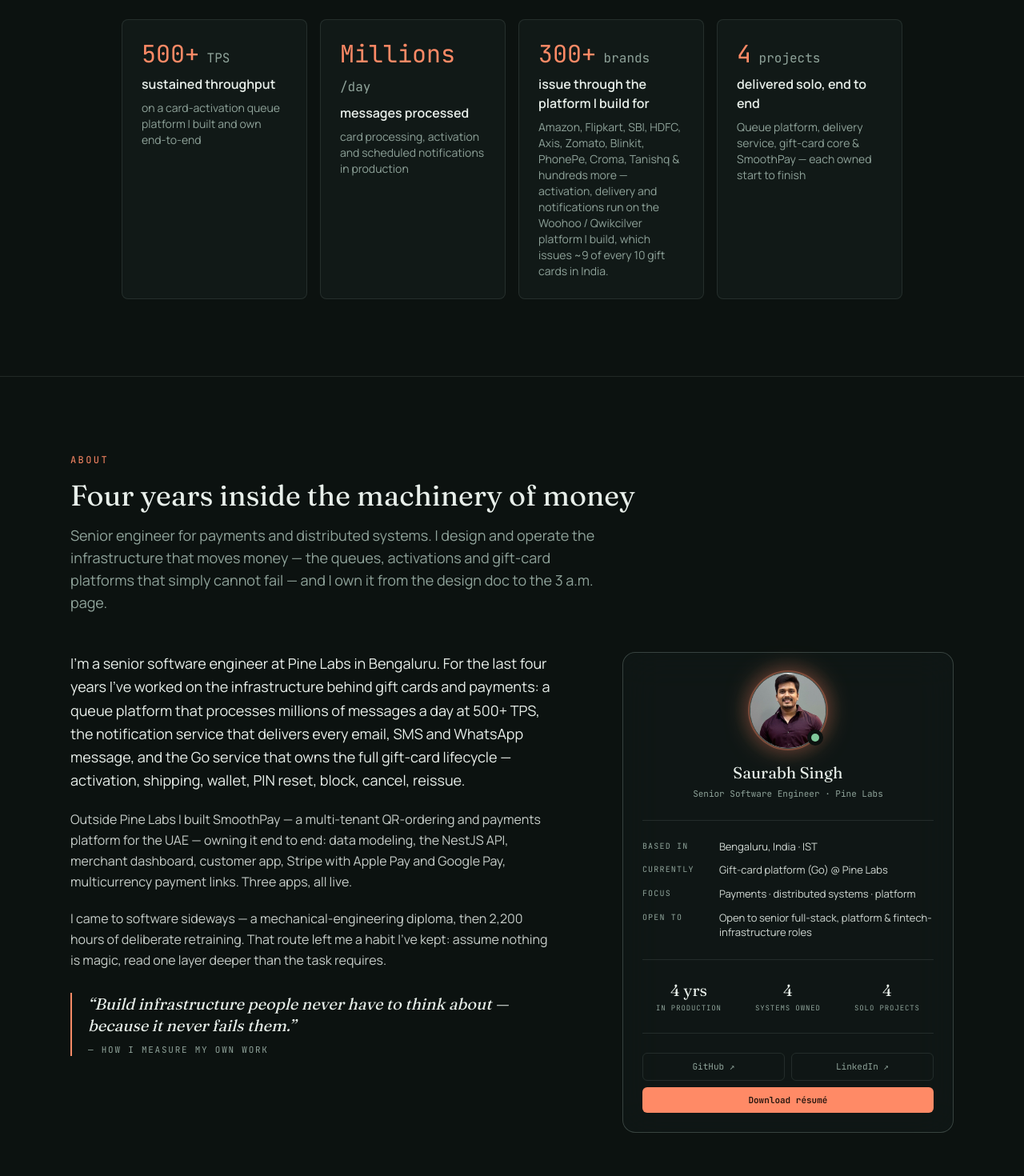
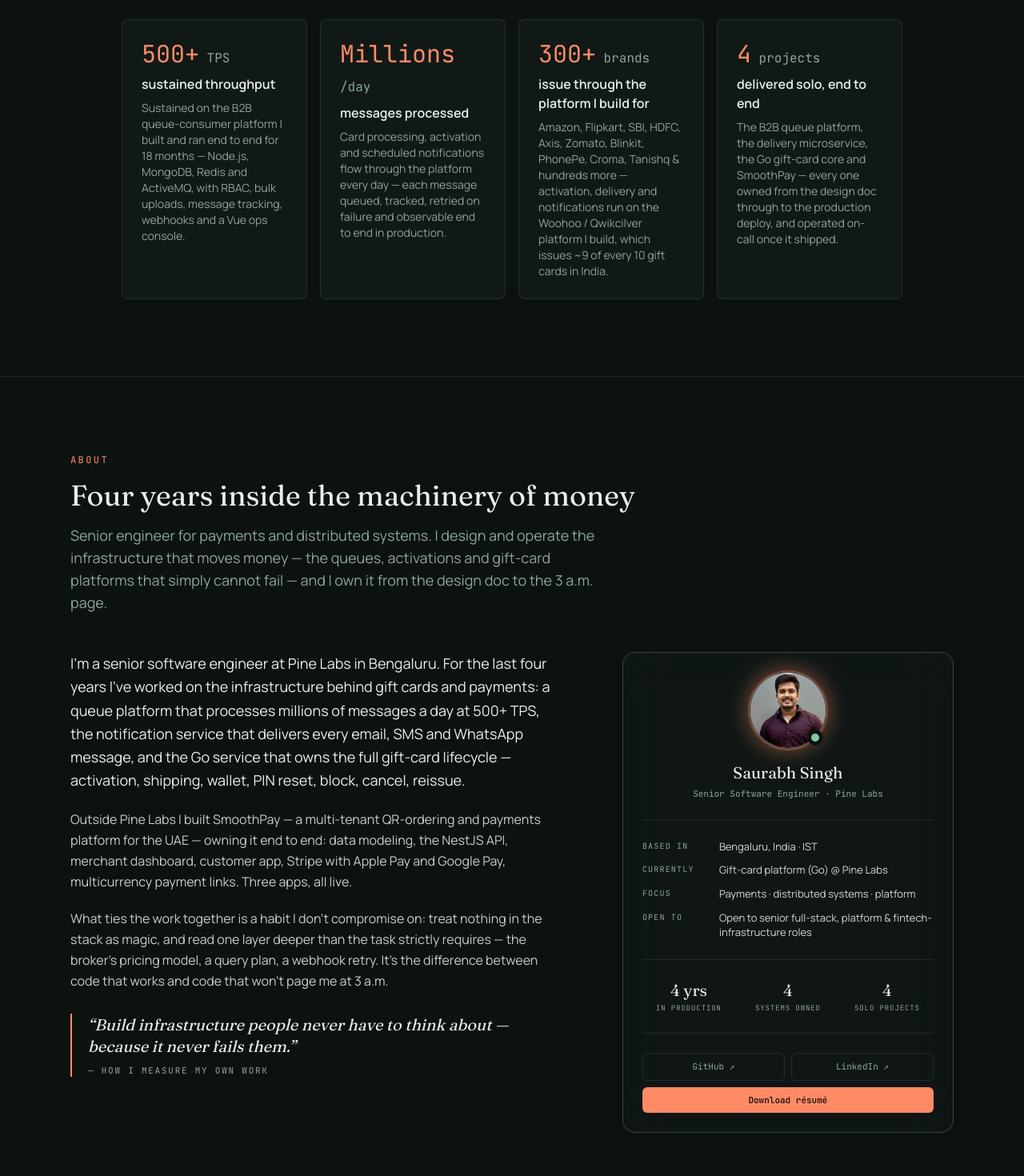
Before and after one commit to SaurabhSinghRbz/saurabh-singh-portfolio, a Next.js app: page / in a window 1280 px wide. Shown: the part 1000-2470 px from the top of the page at 80% size. Built offline with nearby package versions, Linux system fonts and the light colour scheme.

Commit message:
fixed the contact and about section and filled the site cards

```diff
--- a/src/components/sections/Journey.tsx
+++ b/src/components/sections/Journey.tsx
@@ -9,7 +9,7 @@ export default function Journey() {
         <SectionHeading
           eyebrow="Education"
           title="Slope beats intercept"
-          lede="Mechanical engineering → 2,200 hours of retraining → production payments. The unusual route is the point."
+          lede="Where I started matters less than the rate I've compounded since. The credentials are here — the slope is the rest of this site."
         />
         <div className="grid gap-4 md:grid-cols-3">
           {site.education.map((e, i) => (
--- a/src/components/terminal/terminalData.ts
+++ b/src/components/terminal/terminalData.ts
@@ -840,7 +840,7 @@ export function getShowAchievements(): OutputLine[] {
     { text: "  ✦ Migrated MQ broker cutting messaging costs dramatically", tone: "success" },
     { text: "  ✦ Own core gift-card lifecycle in Go — 2 years continuous production", tone: "success" },
     { text: "  ✦ Comeback Kid & Rising Star awards at Masai School", tone: "success" },
-    { text: "  ✦ 2,200 hours of deliberate retraining (mechanical → software)", tone: "success" },
+    { text: "  ✦ 2,200 hours of deliberate, self-directed retraining", tone: "success" },
     { text: "  ✦ BCA in progress alongside full-time work", tone: "success" },
     { text: "", tone: "muted" },
   ];
@@ -1007,7 +1007,7 @@ const FORTUNES: string[] = [
 ];
 
 const MOTIVATIONS: string[] = [
-  "You went from mechanical engineering to building systems that move money. That's not a career change — that's a proof of concept.",
+  "You taught yourself to build the systems that move money. That's not a career change — that's a proof of concept.",
   "2,200 hours of deliberate retraining. Most people quit at 200.",
   "You own an entire payments platform end to end — from data model to deploy. Three live apps.",
   "500+ TPS in production. That's not a portfolio project — that's infrastructure.",
@@ -1099,7 +1099,7 @@ export function getWhoamiSecretOutput(): OutputLine[] {
     { text: "", tone: "muted" },
     { text: "  ┌─ CLASSIFIED ─┐", tone: "warning" },
     { text: "  │               │", tone: "warning" },
-    { text: "  │  A mechanical │", tone: "info" },
+    { text: "  │  A relentless │", tone: "info" },
     { text: "  │  engineer who │", tone: "info" },
     { text: "  │  taught       │", tone: "info" },
     { text: "  │  himself to   │", tone: "info" },
--- a/src/content/site.ts
+++ b/src/content/site.ts
@@ -45,14 +45,14 @@ export const site = {
       value: "500+",
       unit: "TPS",
       label: "sustained throughput",
-      detail: "on a card-activation queue platform I built and own end-to-end",
+      detail: "Sustained on the B2B queue-consumer platform I built and ran end to end for 18 months — Node.js, MongoDB, Redis and ActiveMQ, with RBAC, bulk uploads, message tracking, webhooks and a Vue ops console.",
       href: "/work/b2b-queue-consumer",
     },
     {
       value: "Millions",
       unit: "/day",
       label: "messages processed",
-      detail: "card processing, activation and scheduled notifications in production",
+      detail: "Card processing, activation and scheduled notifications flow through the platform every day — each message queued, tracked, retried on failure and observable end to end in production.",
       href: "/work/b2b-queue-consumer",
     },
     {
@@ -66,7 +66,7 @@ export const site = {
       value: "4",
       unit: "projects",
       label: "delivered solo, end to end",
-      detail: "Queue platform, delivery service, gift-card core & SmoothPay — each owned start to finish",
+      detail: "The B2B queue platform, the delivery microservice, the Go gift-card core and SmoothPay — every one owned from the design doc through to the production deploy, and operated on-call once it shipped.",
       href: "/#work",
     },
   ],
@@ -74,7 +74,7 @@ export const site = {
   about: [
     "I'm a senior software engineer at Pine Labs in Bengaluru. For the last four years I've worked on the infrastructure behind gift cards and payments: a queue platform that processes millions of messages a day at 500+ TPS, the notification service that delivers every email, SMS and WhatsApp message, and the Go service that owns the full gift-card lifecycle — activation, shipping, wallet, PIN reset, block, cancel, reissue.",
     "Outside Pine Labs I built SmoothPay — a multi-tenant QR-ordering and payments platform for the UAE — owning it end to end: data modeling, the NestJS API, merchant dashboard, customer app, Stripe with Apple Pay and Google Pay, multicurrency payment links. Three apps, all live.",
-    "I came to software sideways — a mechanical-engineering diploma, then 2,200 hours of deliberate retraining. That route left me a habit I've kept: assume nothing is magic, read one layer deeper than the task requires.",
+    "What ties the work together is a habit I don't compromise on: treat nothing in the stack as magic, and read one layer deeper than the task strictly requires — the broker's pricing model, a query plan, a webhook retry. It's the difference between code that works and code that won't page me at 3 a.m.",
   ],
 
   experience: [
```
